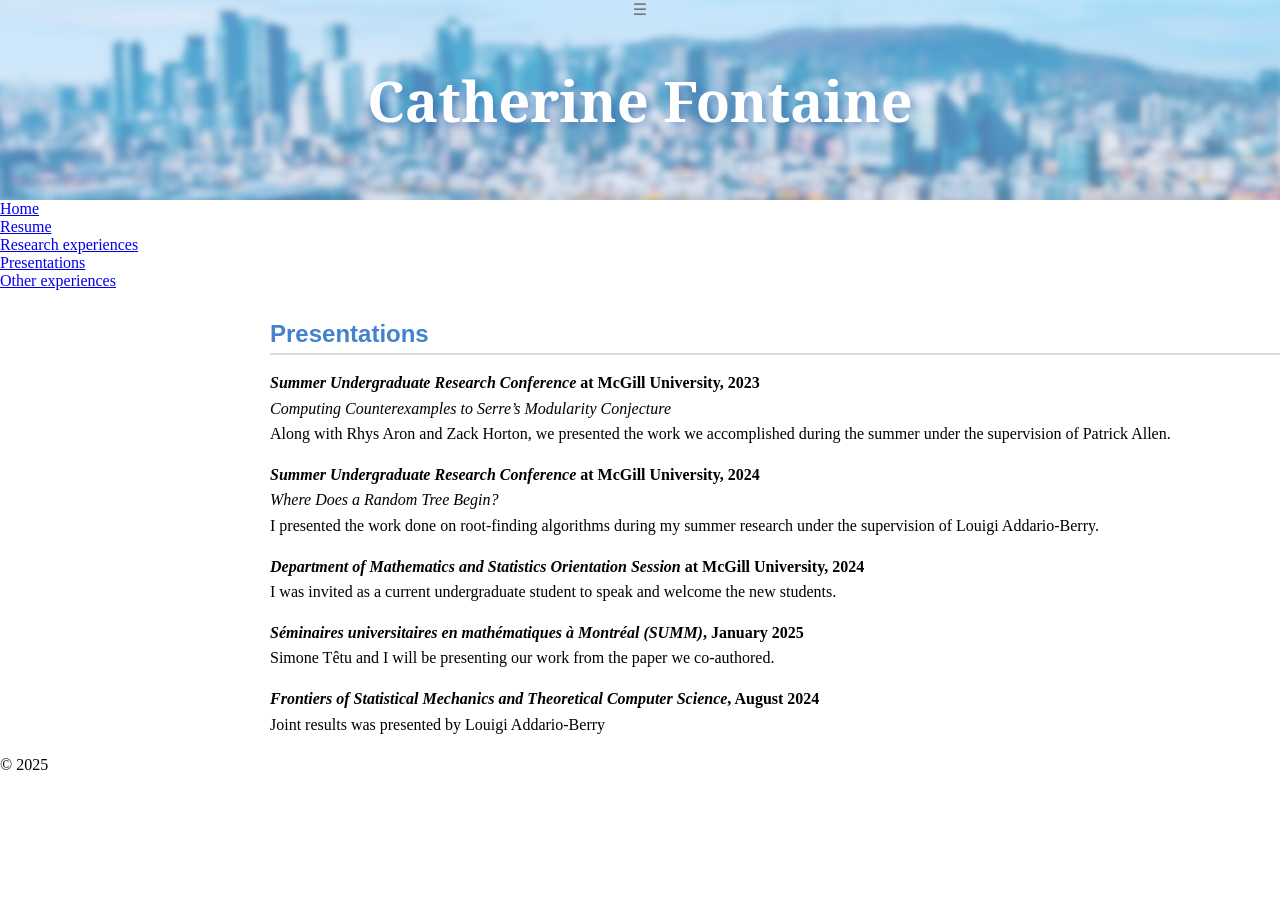
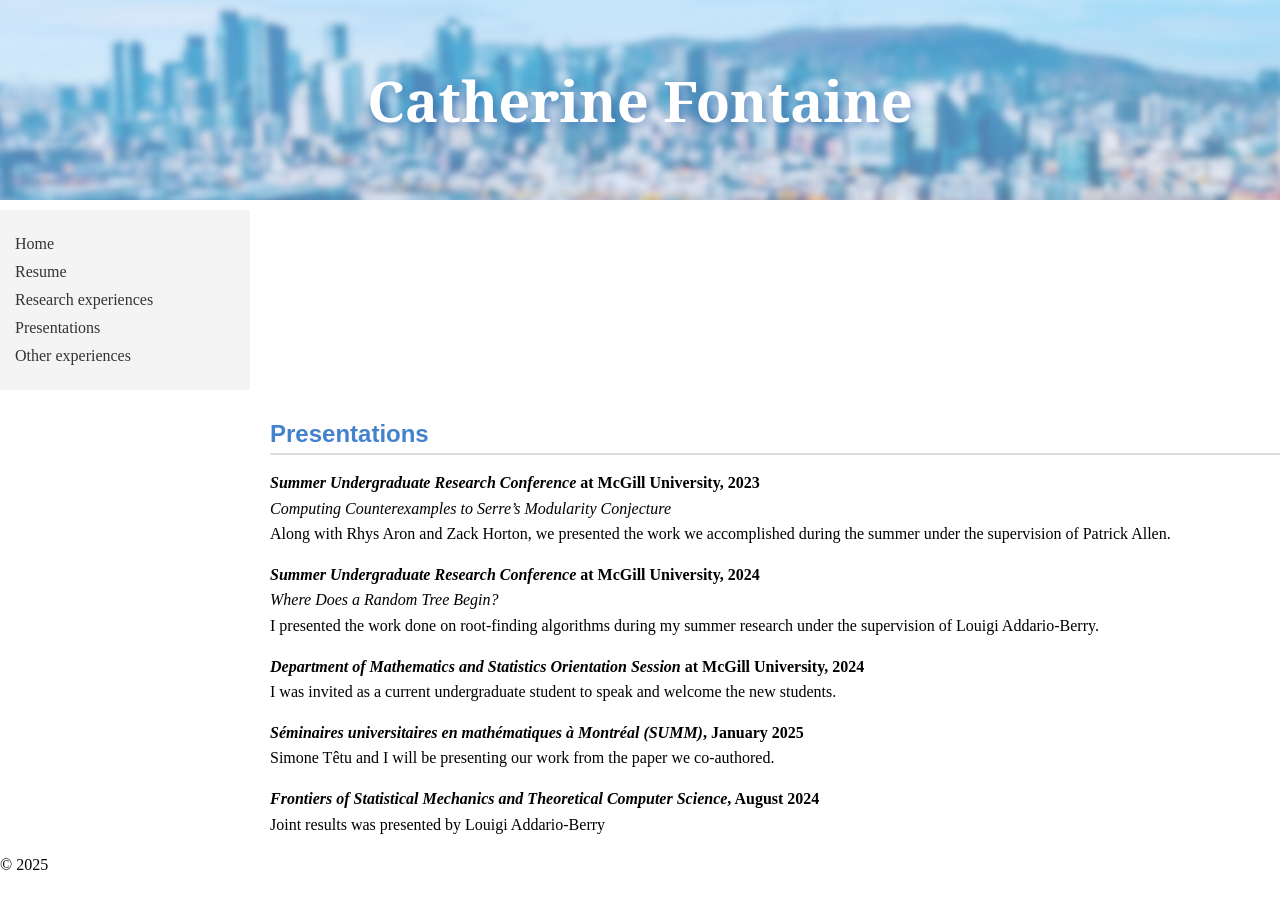
Before and after one commit to CatherineFontaine/CatherineFontaine.github.io, a Jekyll site: the page built from presentations.md, in a window 1280 px wide. Built offline with Jekyll 4.4.1, drawn with Linux system fonts in a browser that asks for light colours.

Commit message:
Update default.html

```diff
--- a/_layouts/default.html
+++ b/_layouts/default.html
@@ -21,11 +21,11 @@
   <header>
     <h1>Catherine Fontaine</h1>
     <!-- Hamburger menu button -->
-    <div class=".hamburger" onclick="toggleMenu()">☰</div>
+    <div class="hamburger" onclick="toggleMenu()">☰</div>
   </header>
 
   <!-- Sidebar navigation -->
-  <div class=".sidebar" id="sidebar">
+  <div class="sidebar" id="sidebar">
     <ul>
       <li><a href="{{ site.baseurl }}/">Home</a></li>
       <li><a href="{{ site.baseurl }}/resume.pdf" target="_blank">Resume</a></li>
@@ -49,16 +49,5 @@
       sidebar.classList.toggle('show');
     }
   </script>
-  <script>
-    // Get the hamburger icon and sidebar elements
-    const hamburger = document.querySelector('.hamburger');
-    const sidebar = document.querySelector('.sidebar');
-
-    // Toggle the 'show' class when the hamburger icon is clicked
-    hamburger.addEventListener('click', () => {
-      sidebar.classList.toggle('show');
-    });
-  </script>
-
 </body>
 </html>
```
